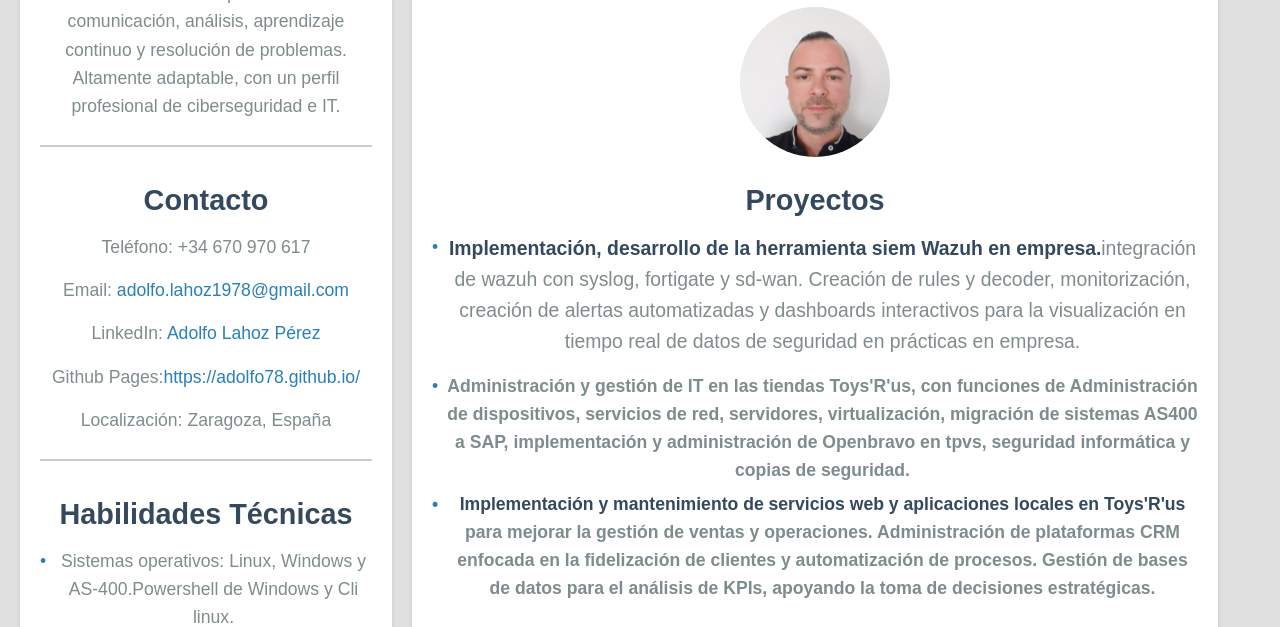
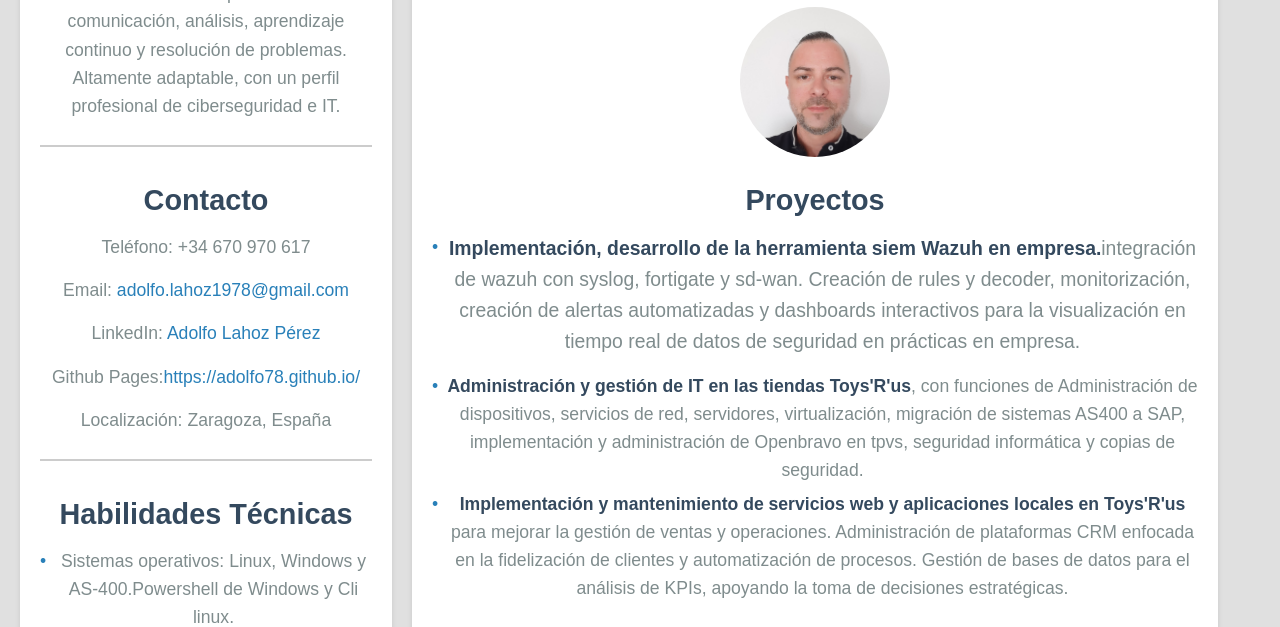
Before and after one commit to Adolfo78/Adolfo78.github.io, a plain HTML site: page index.html in a window 1280 px wide. Shown: the part 173-800 px from the top of the page. Drawn offline with Linux system fonts and the light colour scheme.

Commit message:
Update index.html

```diff
--- a/index.html
+++ b/index.html
@@ -71,7 +71,7 @@
                 <h2>Proyectos</h2>
                 <ul>
                     <li><p><span>Implementación, desarrollo de la herramienta siem Wazuh en empresa.</span>integración de wazuh con syslog, fortigate y sd-wan. Creación de rules y decoder, monitorización, creación de alertas automatizadas y dashboards interactivos para la visualización en tiempo real de datos de seguridad en prácticas en empresa.</p></li>
-                    <li><b>Administración y gestión de IT en las tiendas Toys'R'us</span>, con funciones de Administración de dispositivos, servicios de red,  servidores, virtualización, migración de sistemas AS400 a SAP, implementación y administración de Openbravo en tpvs, seguridad informática y copias de seguridad.</li>
+                    <li><span>Administración y gestión de IT en las tiendas Toys'R'us</span>, con funciones de Administración de dispositivos, servicios de red,  servidores, virtualización, migración de sistemas AS400 a SAP, implementación y administración de Openbravo en tpvs, seguridad informática y copias de seguridad.</li>
                     <li><span>Implementación y mantenimiento de servicios web y aplicaciones locales en Toys'R'us</span> para mejorar la gestión de ventas y operaciones. Administración de plataformas CRM enfocada en la fidelización de clientes y automatización de procesos. Gestión de bases de datos para el análisis de KPIs, apoyando la toma de decisiones estratégicas.</li>
                 </ul>
             </section>
```
